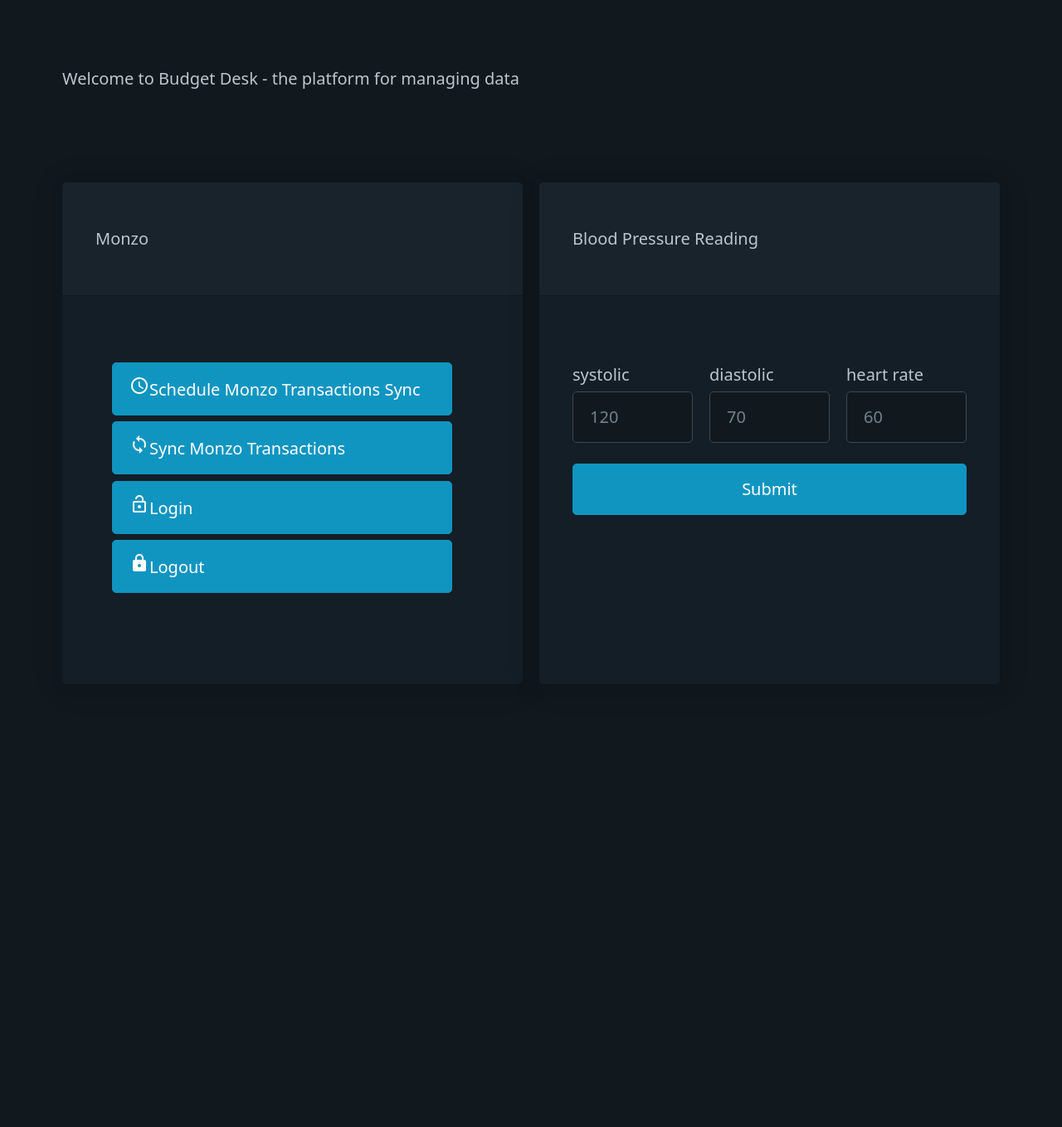
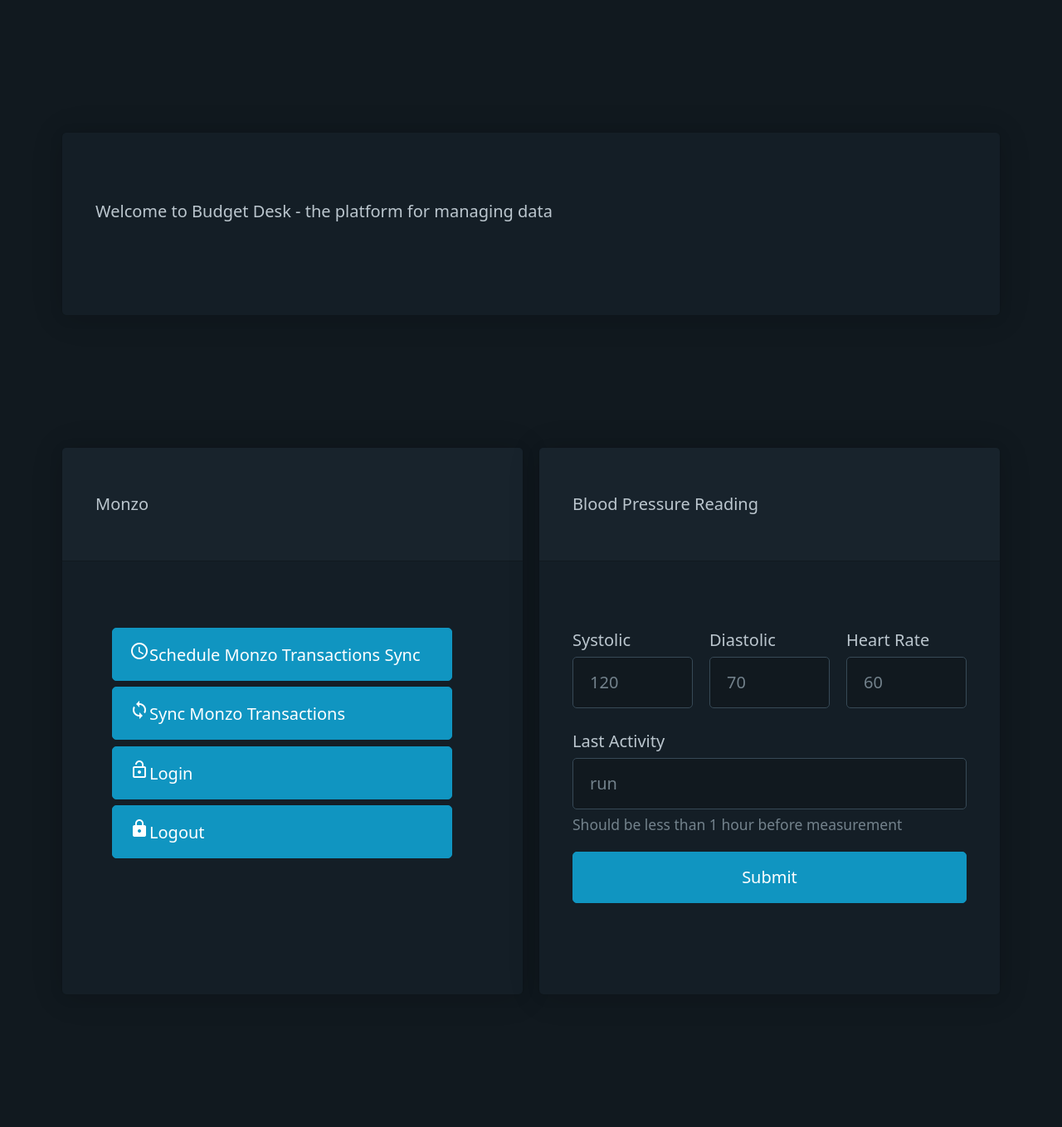
Before and after one commit to apmaros/dataengine, a Flask app: page / in a window 1280 px wide. Shown: the part 100-1459 px from the top of the page at 83% size. Before the commit the page ends 815 px from the top, so only its background shows below. Run offline with Flask 2, Linux system fonts and the light colour scheme; the visitor is signed in with stand-in values (Sample User, id 1).

Commit message:
Add last activity to hear rate measurement

```diff
--- a/dataengine/server/routes/core.py
+++ b/dataengine/server/routes/core.py
@@ -190,6 +190,7 @@ def blood_pressure():
     systolic = int(request.args.get("systolic"))
     diastolic = int(request.args.get("diastolic"))
     heart_rate = int(request.args.get("heart-rate"))
+    last_activity = int(request.args.get("last-activity"))
 
     flash("Recorded blood pressure reading ("
           f"{systolic}/{diastolic}, {heart_rate})")
@@ -197,6 +198,7 @@ def blood_pressure():
     db = build_influxdb_client()
 
     point = (Point('blood-pressure-reading')
+             .tag('last_activity', last_activity)
              .field('systolic', systolic)
              .field('diastolic', diastolic)
              .field('heart_rate', heart_rate))
--- a/dataengine/server/templates/home.html
+++ b/dataengine/server/templates/home.html
@@ -1,15 +1,10 @@
 {% extends 'base.html' %}
 
 {% block content %}
-    <div class="ui grid">
-        <div class="row">
-            <div class="ui message">
-                <div class="four wide column">
-                    <p>Welcome to Budget Desk - the platform for managing data</p>
-                </div>
-            </div>
-        </div>
-    </div>
+
+    <article>
+        <p>Welcome to Budget Desk - the platform for managing data</p>
+    </article>
     <div class="grid">
         <article class="monzo">
             <header>Monzo</header>
@@ -29,18 +24,23 @@
             <form action={{ url_for('core.blood_pressure') }}>
                 <div class="grid">
                     <label for="systolic">
-                        systolic
+                        Systolic
                         <input type="number" name="systolic" id="systolic" placeholder=120 required>
                     </label>
                     <label for="diastolic">
-                        diastolic
+                        Diastolic
                         <input type=number name="diastolic" id="diastolic" placeholder="70" required>
                     </label>
                     <label for="heart-rate">
-                        heart rate
+                        Heart Rate
                         <input type=number name="heart-rate" id="heart-rate" placeholder=60 required>
                     </label>
                 </div>
+                <label for="last-activity">
+                    Last Activity
+                    <input type=text name="last-activity" id="last-activity" placeholder="run">
+                    <small>Should be less than 1 hour before measurement</small>
+                </label>
                 <button type="submit">Submit</button>
             </form>
         </article>
```
